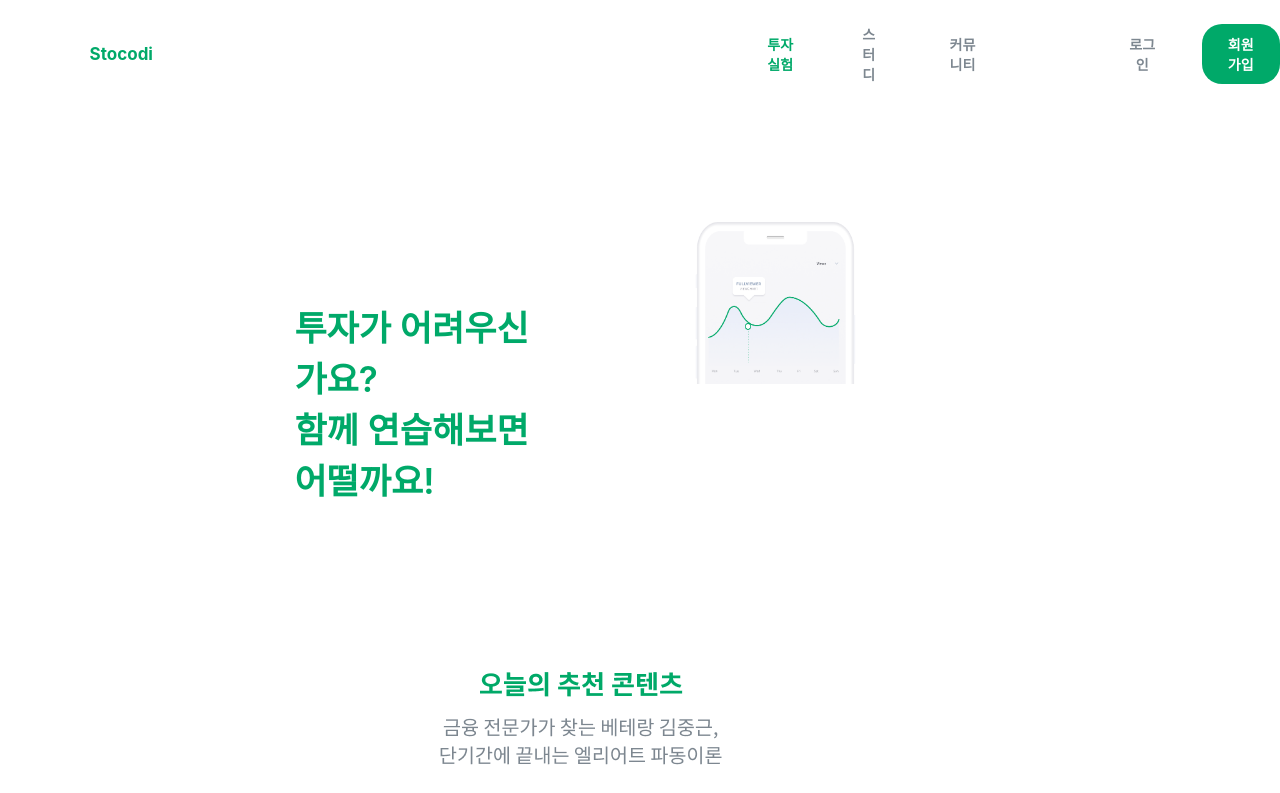
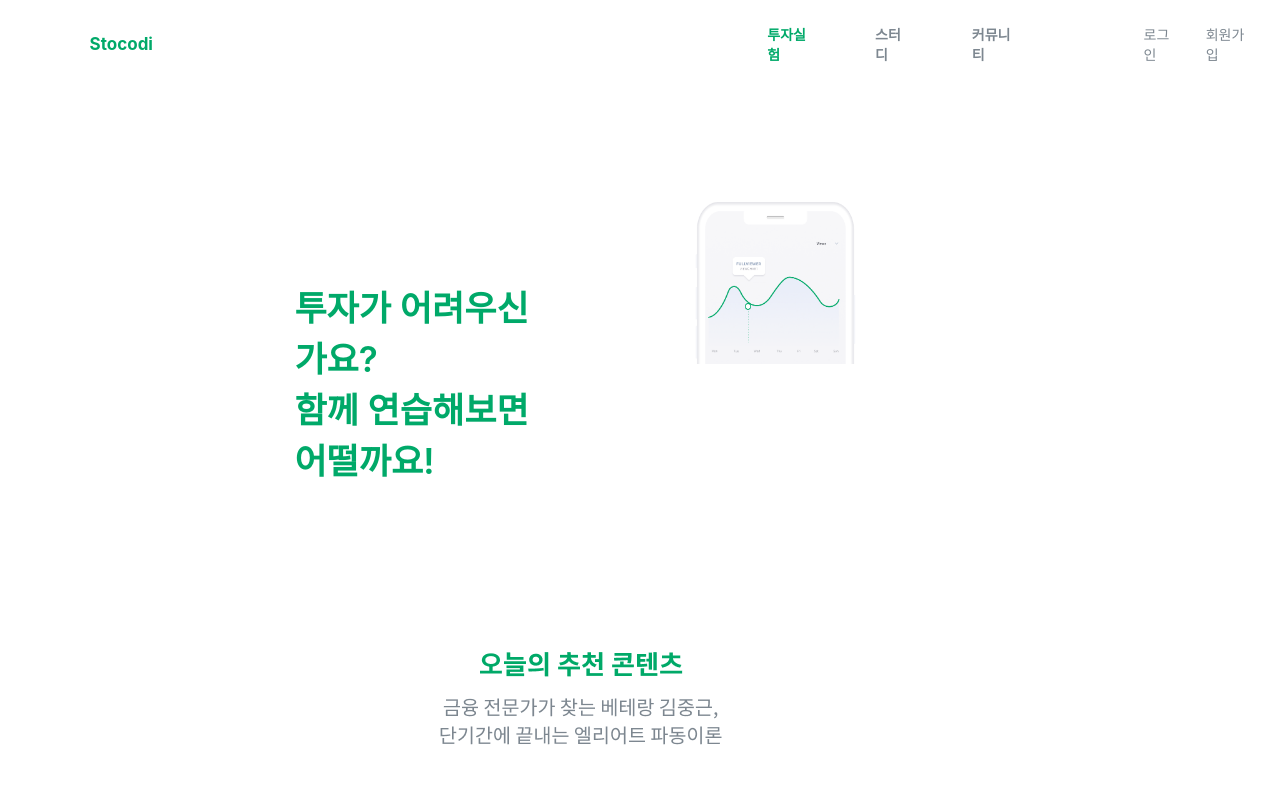
Before and after one commit to Yodayeong/StockCodi, a React (Create React App) app: page / in a window 1280 px wide. Shown: the top 793 px of the page. Built offline with nearby package versions, Linux system fonts and the light colour scheme; no server answers.

Commit message:
fix: 메인페이지 로그인, 회원가입 링크 연결 및 디자인 수정 [여다영]

```diff
--- a/src/pages/MainPage.js
+++ b/src/pages/MainPage.js
@@ -53,56 +53,30 @@ const Button = ({clickState, name, onClick}) => {
 
 
 function MainPageHead() {
-  const [loginClicked, setLoginClicked] = useState(false);
-  const [signupClicked, setSignupClicked] = useState(true);
   // link
   const moveLogin = useNavigate();
   const moveSignup = useNavigate();
 
-  const handleLoginClick = () => {
-      if(!loginClicked)
-      {
-        setLoginClicked(!loginClicked);
-        setSignupClicked(!signupClicked);
-        moveLogin('/login');
-      }
-  };
-
-  const handleSignupClick = () => {
-    if (!signupClicked){
-    setLoginClicked(!loginClicked);
-    setSignupClicked(!signupClicked);
-    moveSignup('/signup');
-    }
-  };
-
-  // // Login Link
-  // const moveLogin = useNavigate();
-
-  // function goLogin(){
-  //     moveLogin('/login');
-  // }
-
-  // // Signup Link
-  // const moveSignup = useNavigate();
-
-  // function goSignup(){
-  //     moveSignup('/signup');
-  // }
+  function goLogin(){
+      moveLogin('/login');
+  }
+  function goSignup(){
+      moveSignup('/signup');
+  }
 
   return (
     <div className="header-container">
       <div className="Stocodi">Stocodi</div>
       <CatagoryComponent />
       <div className="Login">
-        <StyledButton clicked={loginClicked} onClick={handleLoginClick}>
+        <div onClick={goLogin}>
           로그인
-        </StyledButton>
+        </div>
       </div>
       <div className="Signup">
-        <StyledButton clicked={signupClicked} onClick={handleSignupClick}>
+        <div onClick={goSignup}>
           회원가입
-        </StyledButton>
+        </div>
       </div>
     </div>
   );
--- a/src/styles/MainPage.css
+++ b/src/styles/MainPage.css
@@ -41,9 +41,28 @@
     font-weight : bold;
 }
 
+/* login / Signup */
 .Login{
     margin-right: 2vw;
+    font-size:14px;
+    color: #7D8790;
 }
+.Login:hover{
+    background-color:#00A969;
+    color:white;
+}
+
+.Signup{
+    margin-right: 2vw;
+    font-size:14px;
+    color: #7D8790;
+}
+.Signup:hover{
+    background-color:#00A969;
+    color:white;
+}
+
+
 .Subheader-container{
     display: flex;
     align-items: center;
```
